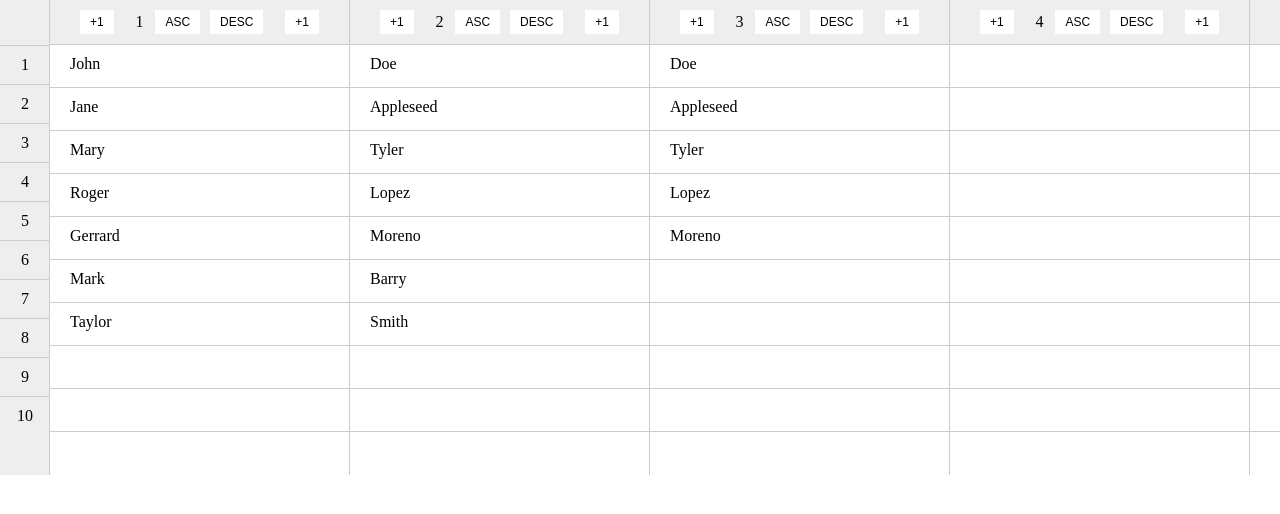
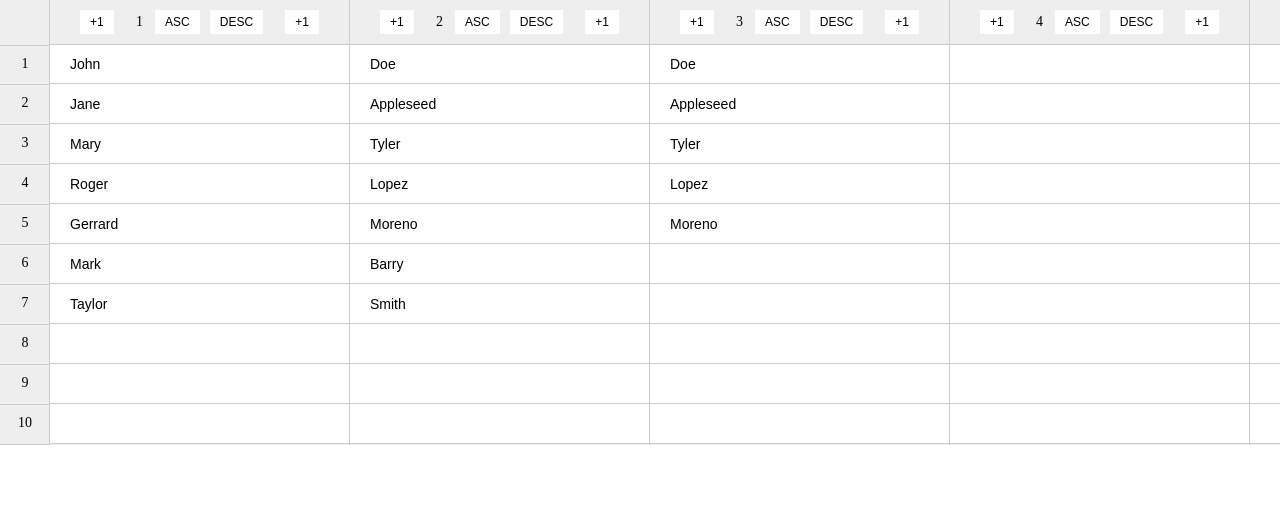
Before and after one commit to ghoshnirmalya/react-spreadsheet, a React app: page / in a window 1280 px wide. Shown: the top 514 px of the page. Built offline with nearby package versions, Linux system fonts and the light colour scheme.

Commit message:
feat(app): Add input to each cell

```diff
--- a/src/components/app/index.js
+++ b/src/components/app/index.js
@@ -50,7 +50,19 @@ class App extends Component {
         {[...Array(this.state.length)].map((key, index) => {
           return (
             <div key={index} className={styles.columnCells}>
-              {typeof columns === "undefined" ? "" : columns[index]}
+              {typeof columns === "undefined" ? (
+                <input
+                  className={styles.columnInput}
+                  type="text"
+                  defaultValue=""
+                />
+              ) : (
+                <input
+                  className={styles.columnInput}
+                  type="text"
+                  defaultValue={columns[index]}
+                />
+              )}
             </div>
           );
         })}
--- a/src/components/app/styles.module.css
+++ b/src/components/app/styles.module.css
@@ -3,6 +3,7 @@
 }
 
 body {
+  font-size: 14px;
   margin: 0;
   padding: 0;
   box-sizing: border-box;
@@ -42,21 +43,21 @@ body {
 }
 
 .columnCells {
-  padding: 10px 20px;
   border-bottom: 1px solid #ccc;
   overflow: hidden;
   text-overflow: ellipsis;
-  height: 43px;
+  height: 40px;
 }
 
-.columnCells:last-child {
-  border-bottom: none;
+.columnCells:first-child {
+  height: 39px;
 }
 
 .firstColumn {
   padding: 10px;
   border-bottom: 1px solid #ccc;
   width: 50px;
+  height: 40px;
   display: flex;
   justify-content: center;
 }
@@ -64,10 +65,6 @@ body {
 .firstColumn:first-child {
   margin-top: 45px;
   border-top: 1px solid #ccc;
-}
-
-.firstColumn:last-child {
-  border-bottom: 0;
 }
 
 .sortButtonsContainer {
@@ -109,3 +106,16 @@ body {
 .addColumnButton:focus {
   outline: none;
 }
+
+.columnInput {
+  padding: 10px 20px;
+  width: 100%;
+  height: 100%;
+  border: 0;
+  font-weight: 100;
+  font-size: 14px;
+}
+
+.columnInput:focus {
+  outline: none;
+}
```
